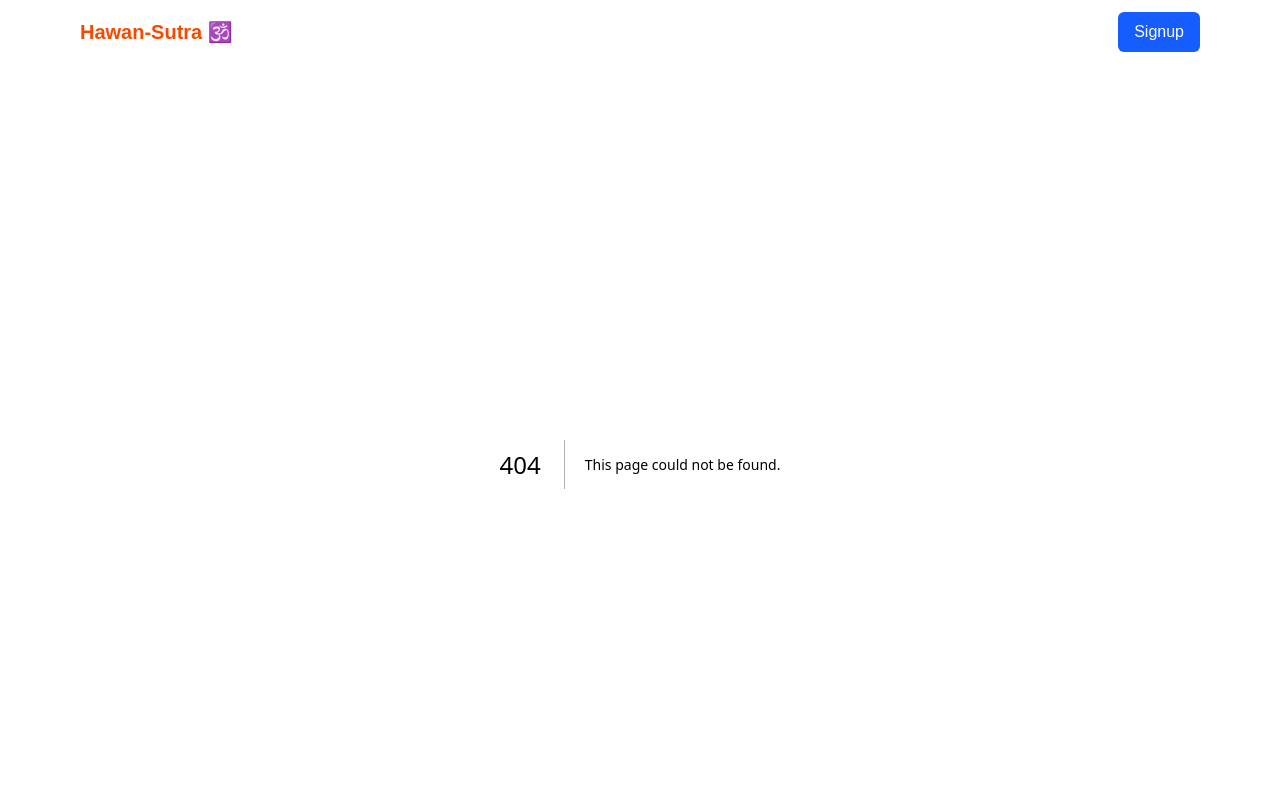
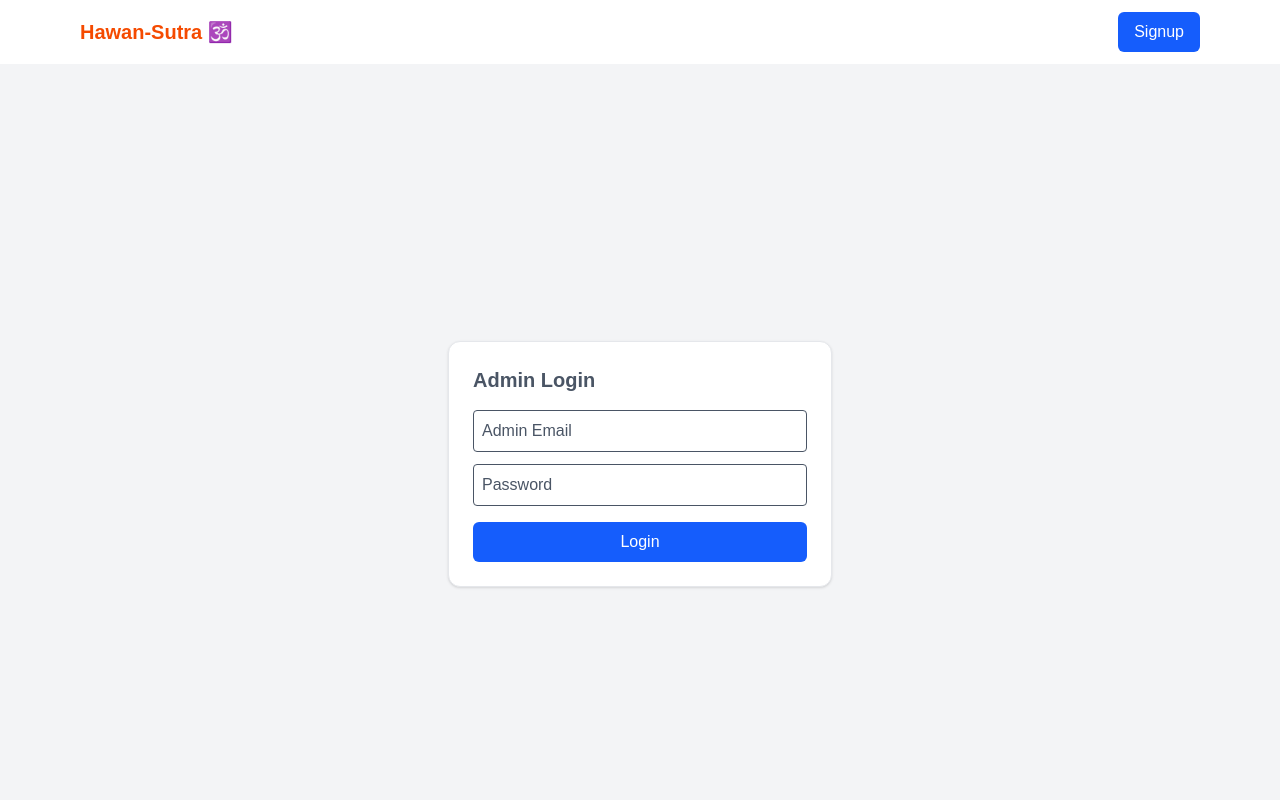
Before and after one commit to aman1999hopper/HawanSutra, a Next.js app in the folder pooja-app/: page /login in a window 1280 px wide. Before the commit this address had no page. Shown: the top 800 px of the page. Built offline with nearby package versions, Linux system fonts and the light colour scheme.

Commit message:
Added functionality that redirect to the login page

```diff
--- a/pooja-app/app/admin/page.tsx
+++ b/pooja-app/app/admin/page.tsx
@@ -22,6 +22,11 @@ export default function AdminPage() {
   };
 
   useEffect(() => {
+    const isAdmin = localStorage.getItem("isAdmin");
+    if (!isAdmin) {
+      window.location.href = "/login";
+    }
+
     let isMounted = true;
 
     const fetchData = async () => {
@@ -69,6 +74,17 @@ export default function AdminPage() {
 
   return (
     <div className="space-y-6">
+      <div>
+        <Button
+          variant="outline"
+          onClick={() => {
+            localStorage.removeItem("isAdmin");
+            window.location.href = "/login";
+          }}
+        >
+          Logout
+        </Button>
+      </div>
       <div className="flex justify-between items-center">
         <h1 className="text-2xl font-bold text-gray-800">Manage Poojas</h1>
         <Button onClick={addPooja}>+ Add Pooja</Button>
--- /dev/null
+++ b/pooja-app/app/login/page.tsx
@@ -0,0 +1,50 @@
+"use client";
+
+import { useState } from "react";
+import { useRouter } from "next/navigation";
+import Button from "@/components/ui/Button";
+import Card from "@/components/ui/Card";
+
+export default function LoginPage() {
+  const router = useRouter();
+  const [email, setEmail] = useState("");
+  const [password, setPassword] = useState("");
+
+  const handleLogin = () => {
+    // simple hardcoded admin (for learning)
+    if (email === "admin@pujagenie.com" && password === "admin123") {
+      localStorage.setItem("isAdmin", "true");
+      router.push("/admin");
+    } else {
+      alert("Invalid credentials");
+    }
+  };
+
+  return (
+    <div className="min-h-screen flex items-center justify-center bg-gray-100">
+      <Card className="p-6 w-full max-w-sm">
+        <h1 className="text-xl font-bold mb-4 text-gray-600">Admin Login</h1>
+
+        <input
+          type="email"
+          placeholder="Admin Email"
+          className="w-full p-2 border rounded mb-3 text-gray-600 placeholder-gray-600"
+          value={email}
+          onChange={(e) => setEmail(e.target.value)}
+        />
+
+        <input
+          type="password"
+          placeholder="Password"
+          className="w-full p-2 border rounded mb-4 text-gray-600 placeholder-gray-600"
+          value={password}
+          onChange={(e) => setPassword(e.target.value)}
+        />
+
+        <Button className="w-full" onClick={handleLogin}>
+          Login
+        </Button>
+      </Card>
+    </div>
+  );
+}
```
